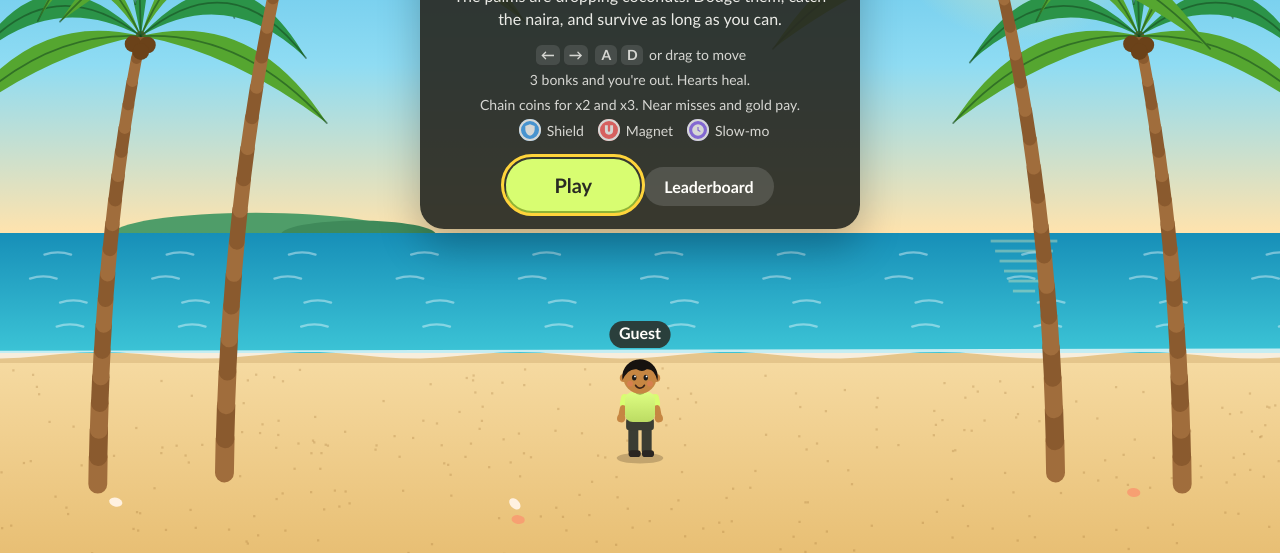
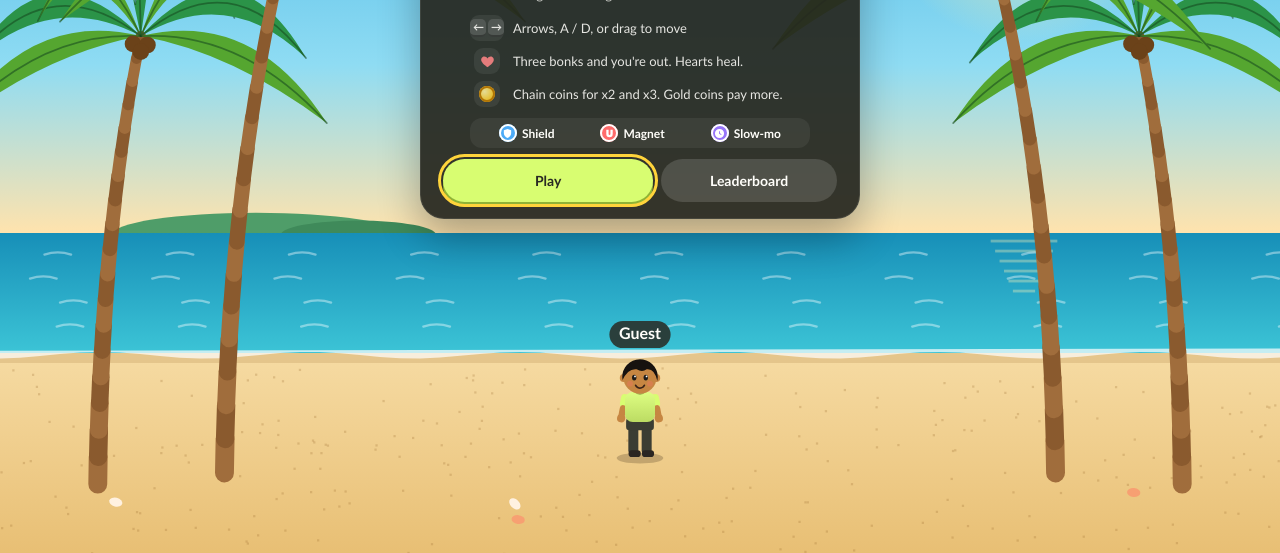
Before and after one commit to flawrrz/coconut-dodge, a plain HTML site: page index.html in a window 1280 px wide. Shown: the part 247-800 px from the top of the page. Drawn offline with Linux system fonts and the light colour scheme.

Commit message:
Tidy up the start menu layout

```diff
--- a/index.html
+++ b/index.html
@@ -56,24 +56,35 @@
     <section class="panel" id="menu">
       <div id="menu-play">
         <h1>Coconut <span>Dodge</span></h1>
-        <p class="tagline">The palms are dropping coconuts. Dodge them, catch the naira, and survive as long as you can.</p>
+        <p class="tagline">Dodge the falling coconuts. Catch the naira.</p>
         <ul class="howto">
-          <li><kbd>&larr;</kbd><kbd>&rarr;</kbd> <kbd>A</kbd><kbd>D</kbd> or drag to move</li>
-          <li>3 bonks and you're out. Hearts heal.</li>
-          <li>Chain coins for x2 and x3. Near misses and gold pay.</li>
-          <li class="powers-legend">
-            <span class="pu shield"><svg viewBox="0 0 24 24"><path d="M12 2l8 3v6c0 5-3.4 9.3-8 11-4.6-1.7-8-6-8-11V5z"/></svg></span>Shield
-            <span class="pu magnet"><svg viewBox="0 0 24 24"><path d="M5 4h5v9a2 2 0 0 0 4 0V4h5v9a7 7 0 0 1-14 0z"/></svg></span>Magnet
-            <span class="pu slow"><svg viewBox="0 0 24 24"><path d="M12 2a10 10 0 1 0 0 20 10 10 0 0 0 0-20zm1 5v4.6l3.5 2.1-1 1.7L11 12.7V7z"/></svg></span>Slow-mo
+          <li>
+            <span class="ic keys"><kbd>&larr;</kbd><kbd>&rarr;</kbd></span>
+            <span>Arrows, A / D, or drag to move</span>
+          </li>
+          <li>
+            <span class="ic life"><svg viewBox="0 0 24 24"><path d="M12 21s-7.5-4.6-9.6-9.4C.9 8 3 4 6.9 4c2.2 0 3.7 1.2 5.1 3 1.4-1.8 2.9-3 5.1-3C21 4 23.1 8 21.6 11.6 19.5 16.4 12 21 12 21z"/></svg></span>
+            <span>Three bonks and you're out. Hearts heal.</span>
+          </li>
+          <li>
+            <span class="ic coin"></span>
+            <span>Chain coins for x2 and x3. Gold coins pay more.</span>
           </li>
         </ul>
-        <button class="btn primary" id="play-btn" type="button">Play</button>
-        <div class="signin-prompt" id="menu-signin" hidden>
-          <span>Sign in with start.ng to put your runs on the leaderboard.</span>
-          <button class="btn" id="menu-signin-btn" type="button">Sign in</button>
+        <p class="powers-legend">
+          <span class="pw"><span class="pu shield"><svg viewBox="0 0 24 24"><path d="M12 2l8 3v6c0 5-3.4 9.3-8 11-4.6-1.7-8-6-8-11V5z"/></svg></span>Shield</span>
+          <span class="pw"><span class="pu magnet"><svg viewBox="0 0 24 24"><path d="M5 4h5v9a2 2 0 0 0 4 0V4h5v9a7 7 0 0 1-14 0z"/></svg></span>Magnet</span>
+          <span class="pw"><span class="pu slow"><svg viewBox="0 0 24 24"><path d="M12 2a10 10 0 1 0 0 20 10 10 0 0 0 0-20zm1 5v4.6l3.5 2.1-1 1.7L11 12.7V7z"/></svg></span>Slow-mo</span>
+        </p>
+        <div class="btn-row menu-actions">
+          <button class="btn primary" id="play-btn" type="button">Play</button>
+          <button class="btn" id="menu-board-btn" type="button">Leaderboard</button>
         </div>
         <p class="best" id="menu-best" hidden></p>
-        <button class="btn" id="menu-board-btn" type="button">Leaderboard</button>
+        <p class="signin-prompt" id="menu-signin" hidden>
+          <span>Sign in with start.ng to post your runs.</span>
+          <button class="btn" id="menu-signin-btn" type="button">Sign in</button>
+        </p>
       </div>
       <div id="menu-board-view" hidden>
         <h2 class="over-title">Leaderboard</h2>
--- a/style.css
+++ b/style.css
@@ -139,19 +139,30 @@ html, body {
 .chip.power.ending { animation: blink .25s steps(2) infinite; }
 @keyframes blink { 50% { opacity: .35; } }
 
-.powers-legend { display: flex; justify-content: center; align-items: center; gap: 6px; }
+.powers-legend {
+  display: flex;
+  justify-content: space-around;
+  align-items: center;
+  width: min(340px, 100%);
+  margin: 0 auto 11px;
+  padding: 6px;
+  border-radius: 12px;
+  background: rgba(255, 255, 255, .06);
+  font-size: 12px;
+  font-weight: 700;
+}
+.pw { display: inline-flex; align-items: center; gap: 5px; }
 .pu {
   display: inline-flex;
   align-items: center;
   justify-content: center;
   flex-shrink: 0;
-  width: 22px;
-  height: 22px;
-  margin-left: 8px;
+  width: 18px;
+  height: 18px;
   border-radius: 50%;
   box-shadow: 0 0 0 2px #fff inset;
 }
-.pu svg { width: 14px; height: 14px; fill: #fff; }
+.pu svg { width: 11px; height: 11px; fill: #fff; }
 .pu.shield { background: #4dabf7; }
 .pu.magnet { background: #ff6b6b; }
 .pu.slow { background: #9775fa; }
@@ -241,18 +252,19 @@ html, body {
   width: min(440px, 100%);
   max-height: 100%;
   overflow-y: auto;
-  padding: 22px 22px 18px;
+  padding: 20px 22px 16px;
   border-radius: 24px;
-  background: rgba(41, 42, 35, .92);
-  box-shadow: 0 18px 40px rgba(0, 0, 0, .25);
+  border: 1px solid rgba(255, 255, 255, .09);
+  background: rgba(38, 39, 32, .93);
+  box-shadow: 0 18px 40px rgba(0, 0, 0, .3), inset 0 1px 0 rgba(255, 255, 255, .07);
   text-align: center;
   scrollbar-width: thin;
 }
 .panel.compact { width: min(300px, 100%); }
 
 h1 {
-  margin: 0 0 8px;
-  font-size: clamp(36px, 9vw, 54px);
+  margin: 0 0 5px;
+  font-size: clamp(32px, 8vw, 48px);
   line-height: 1;
   letter-spacing: -1px;
   color: var(--sun);
@@ -275,26 +287,59 @@ h2 {
   color: var(--sun);
   text-shadow: 0 4px 0 #b4561b;
 }
-.tagline { margin: 0 0 12px; line-height: 1.4; opacity: .9; }
+.tagline { margin: 0 auto 12px; max-width: 42ch; font-size: 13.5px; line-height: 1.4; opacity: .72; }
 .howto {
+  display: grid;
+  gap: 7px;
+  width: min(340px, 100%);
+  margin: 0 auto 11px;
+  padding: 0;
   list-style: none;
-  margin: 0 0 16px;
-  padding: 0;
-  font-size: 14px;
-  line-height: 1.8;
-  opacity: .8;
+  font-size: 13px;
+  line-height: 1.3;
+  text-align: left;
+  opacity: .88;
+}
+.howto li {
+  display: grid;
+  grid-template-columns: 34px 1fr;
+  gap: 9px;
+  align-items: center;
+}
+.howto .ic {
+  display: flex;
+  align-items: center;
+  justify-content: center;
+  width: 26px;
+  height: 26px;
+  justify-self: center;
+  border-radius: 9px;
+  background: rgba(255, 255, 255, .08);
+}
+.howto .ic svg { width: 15px; height: 15px; fill: currentColor; }
+.howto .keys { width: 34px; }
+.howto .life { color: #ff8787; }
+.howto .coin::after {
+  content: "";
+  width: 16px;
+  height: 16px;
+  border-radius: 50%;
+  background: radial-gradient(circle at 35% 35%, #fff3a3, #ffd43b 55%, #e0a100);
+  box-shadow: inset 0 0 0 2px #c47f00;
 }
 kbd {
   display: inline-block;
-  min-width: 22px;
-  margin: 0 2px;
-  padding: 0 5px;
-  border-radius: 6px;
+  min-width: 16px;
+  margin: 0 1px;
+  padding: 0 3px;
+  border-radius: 5px;
   background: rgba(255, 255, 255, .14);
   border-bottom: 2px solid rgba(0, 0, 0, .35);
   font: inherit;
+  font-size: 11px;
   font-weight: 700;
-  line-height: 20px;
+  line-height: 16px;
+  text-align: center;
 }
 
 .btn {
@@ -308,10 +353,10 @@ kbd {
   cursor: pointer;
 }
 .btn.primary {
-  padding: 14px 48px;
+  padding: 13px 40px;
   background: var(--lime);
   color: var(--ink);
-  font-size: 20px;
+  font-size: 19px;
   box-shadow: 0 5px 0 #8fb336;
 }
 .btn.primary:active { transform: translateY(3px); box-shadow: 0 2px 0 #8fb336; }
@@ -321,6 +366,9 @@ kbd {
   margin-top: 10px;
 }
 .btn-row .btn { flex: 1 1 0; }
+.menu-actions { margin-top: 0; }
+.menu-actions .btn.primary { flex: 1.4 1 0; padding: 13px 10px; }
+.menu-actions .btn { font-size: 14px; }
 .btn:focus-visible, .icon-btn:focus-visible, .startng-card button:focus-visible {
   outline: 3px solid var(--sun);
   outline-offset: 2px;
@@ -329,16 +377,32 @@ kbd {
 .signin-prompt {
   display: flex;
   align-items: center;
-  gap: 12px;
-  margin-top: 16px;
-  padding: 10px 10px 10px 14px;
-  border-radius: 16px;
-  background: rgba(216, 253, 113, .12);
-  text-align: left;
-  font-size: 14px;
+  justify-content: center;
+  gap: 8px;
+  margin: 10px 0 0;
+  font-size: 12px;
+  opacity: .85;
 }
-.signin-prompt .btn { flex: none; background: var(--lime); color: var(--ink); }
-.best { margin: 14px 0 0; font-weight: 700; color: var(--sun); }
+.signin-prompt .btn {
+  flex: none;
+  padding: 5px 12px;
+  background: rgba(216, 253, 113, .16);
+  box-shadow: inset 0 0 0 1px rgba(216, 253, 113, .45);
+  color: var(--lime);
+  font-size: 12px;
+  font-weight: 800;
+}
+.best {
+  display: inline-block;
+  margin: 12px 0 0;
+  padding: 4px 12px;
+  border-radius: 999px;
+  background: rgba(255, 212, 59, .14);
+  box-shadow: inset 0 0 0 1px rgba(255, 212, 59, .3);
+  font-size: 12.5px;
+  font-weight: 700;
+  color: var(--sun);
+}
 
 .results {
   display: grid;
@@ -390,6 +454,11 @@ kbd {
   .panels { top: 64px; bottom: 26vh; }
   .panel { padding: 18px 16px 14px; }
 }
+@media (max-height: 660px) {
+  .panel { padding-top: 16px; }
+  h1 { font-size: 30px; }
+  .tagline { display: none; }
+}
 @media (max-height: 520px) {
   .panels { top: 60px; bottom: 8px; }
 }
```
